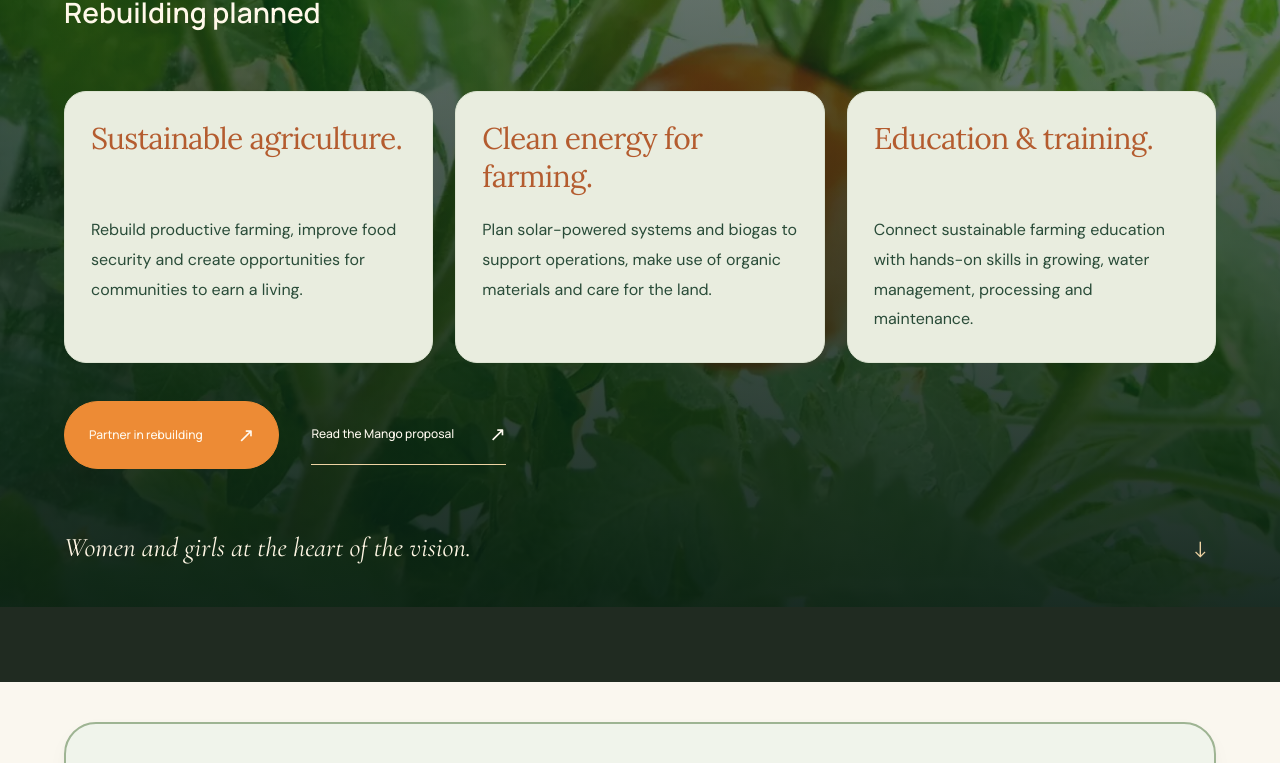
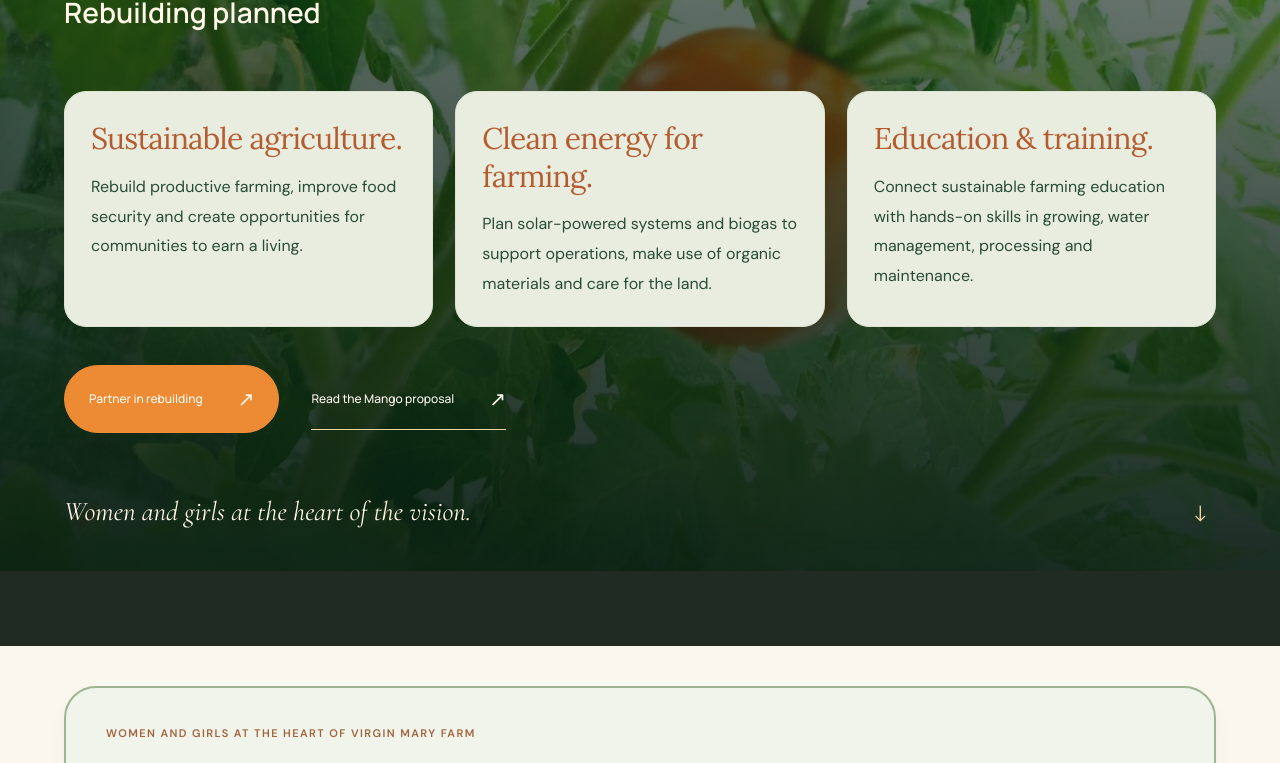
Before and after one commit to Hero988/RiseMeUp, a React (Vite) app: page / in a window 1280 px wide. Shown: the part 5160-5923 px from the top of the page. Built offline with nearby package versions, Linux system fonts and the light colour scheme; a web font is replaced by a local one.

Commit message:
Reduce excess space between farm card headings and descriptions

```diff
--- a/src/components/FarmEstate.css
+++ b/src/components/FarmEstate.css
@@ -142,7 +142,7 @@
 }
 .home-page.warm-brand #virgin-mary-farm .rm-estate-pillars h3 {
   font:400 30px/1.25 'Lora',Georgia,serif;letter-spacing:-.025em;
-  color:#b45c2f;margin:0 0 20px;white-space:normal;overflow-wrap:normal;min-height:2.5em;
+  color:#b45c2f;margin:0 0 14px;white-space:normal;overflow-wrap:normal;min-height:0;
 }
 .home-page.warm-brand #virgin-mary-farm .rm-estate-pillars p {
   font:400 16px/1.85 'DM Sans',Arial,sans-serif;color:#294b38;
```
